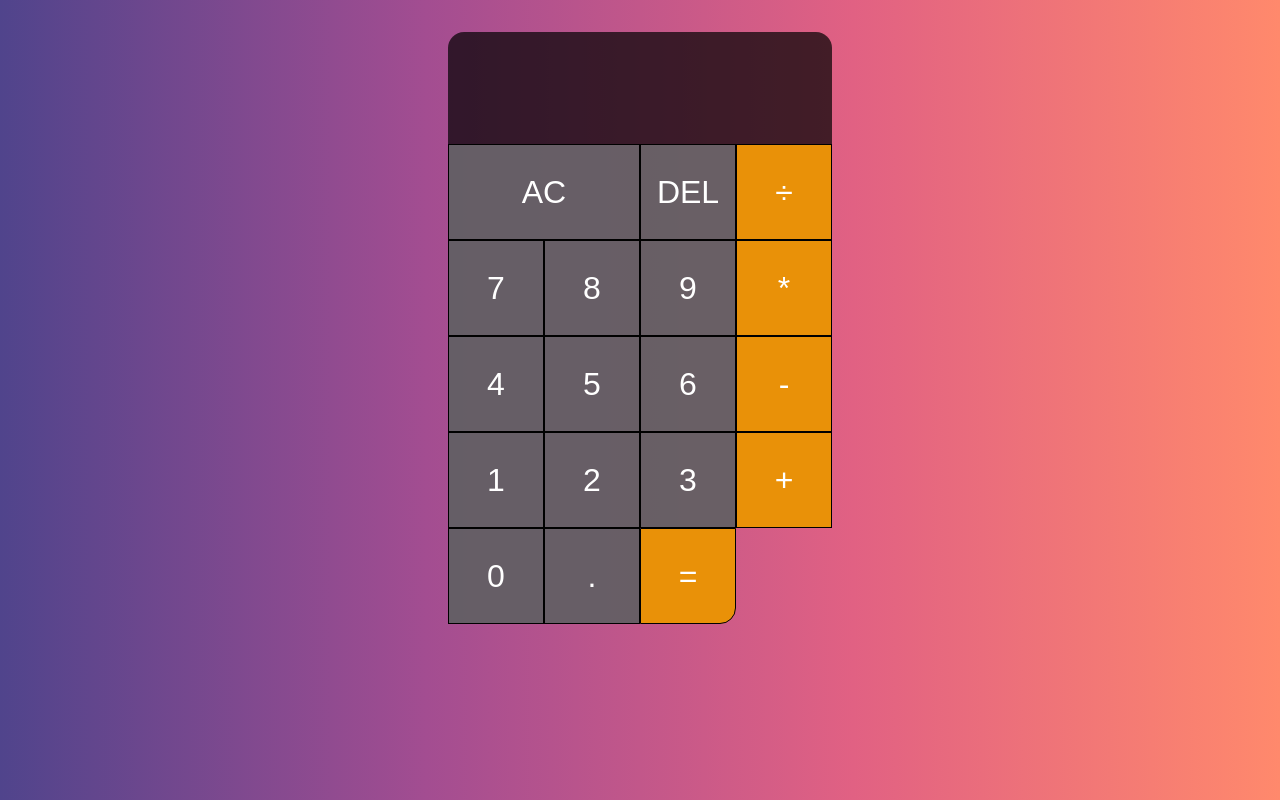
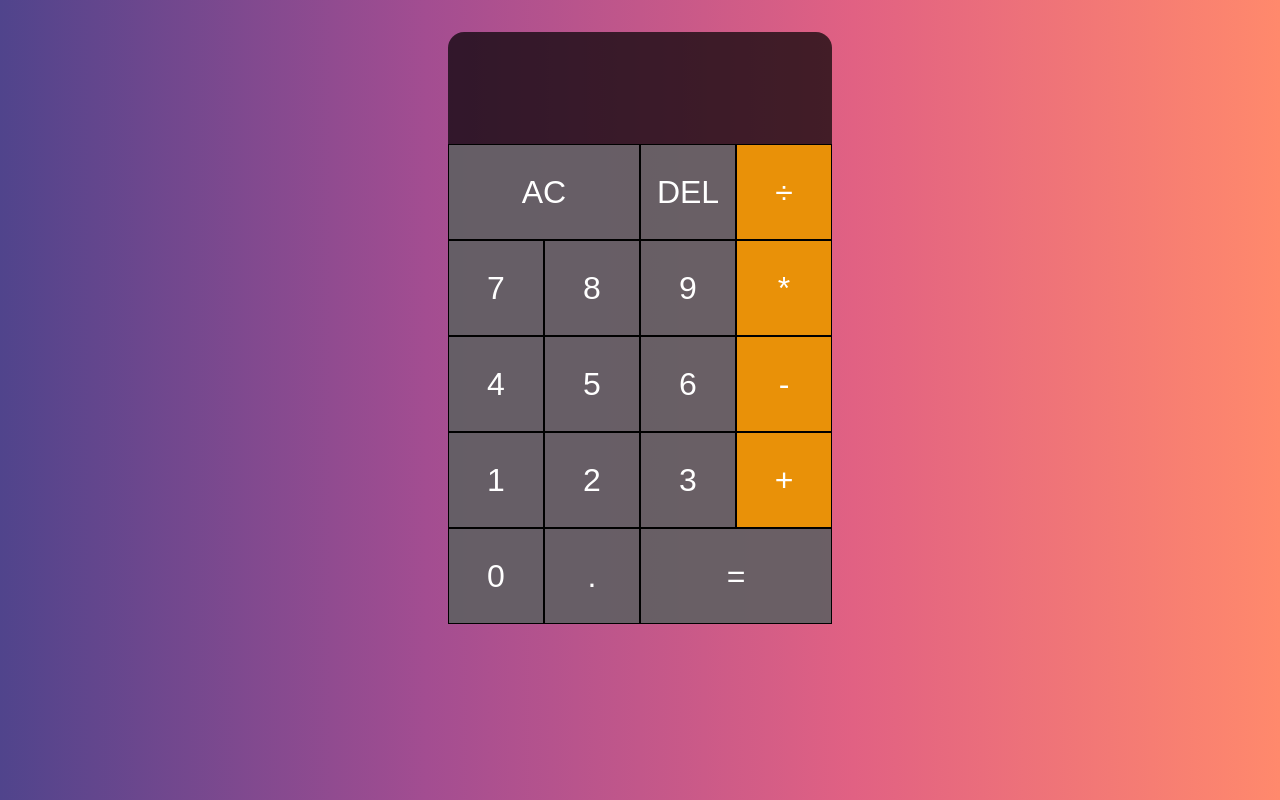
Before and after one commit to INKR1/Calculator-react-project, a React (Create React App) app in the folder calculator-project/: page / in a window 1280 px wide. Built offline with nearby package versions, Linux system fonts and the light colour scheme.

Commit message:
fixed scc

```diff
--- a/calculator-project/src/App.jsx
+++ b/calculator-project/src/App.jsx
@@ -36,7 +36,7 @@ function App() {
       {/* <OperationButton operation="+" dispatch={dispatch} /> */}
       <DigitButton digit="0" dispatch={dispatch} className={'span-two rounded-bl'} />
       <DigitButton digit="." dispatch={dispatch}/>
-      <button className="orange-btn rounded-br" onClick={() => dispatch({type: EVALUATE})}>=</button>
+      <button className="span-two" onClick={() => dispatch({type: EVALUATE})}>=</button>
    </div>
   );
 }
```
